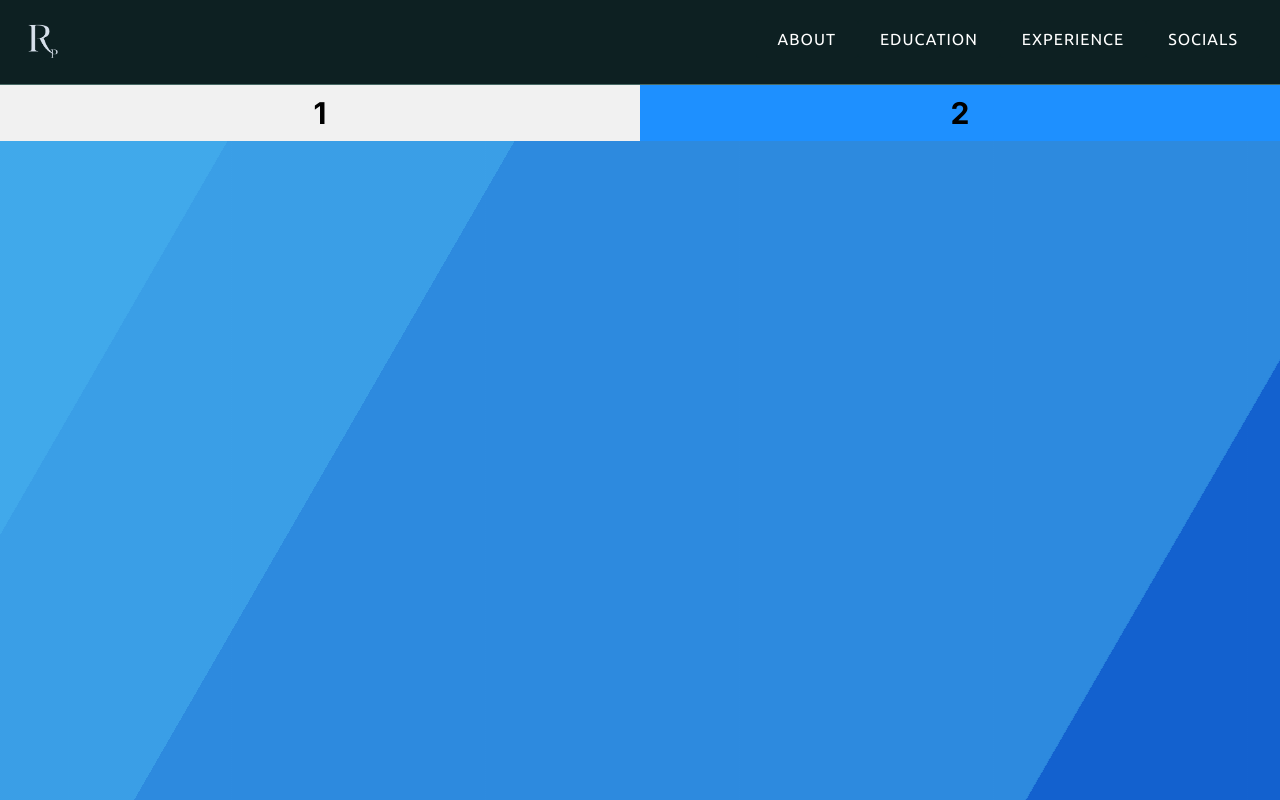
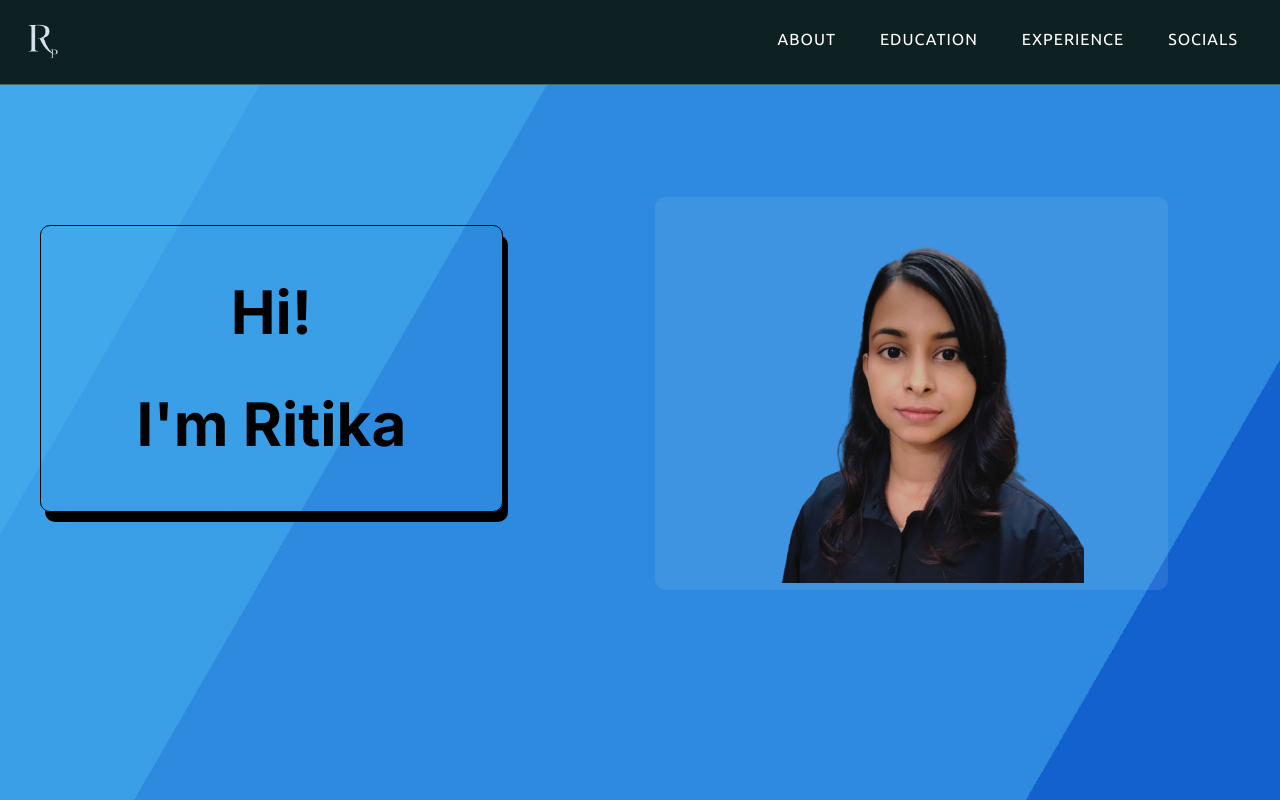
Before and after one commit to Ritika-Pandey01/Portfolio, a React (Create React App) app: page / in a window 1280 px wide. Built offline with nearby package versions, Linux system fonts and the light colour scheme.

Commit message:
Added home page

```diff
--- a/src/Components/Home/Home.jsx
+++ b/src/Components/Home/Home.jsx
@@ -1,5 +1,6 @@
 import React from 'react';
 import "./home.css";
+import myPhoto from "../../assets/photo.png"
 function Home() {
   return (
     <>
@@ -8,8 +9,17 @@ function Home() {
 <div className="bg bg2"></div>
 <div className="content">
 
-  <div class="flex-item-left">1</div>
-  <div class="flex-item-right">2</div>
+  <div class="flex-item-left">
+  <div id='intro'>
+    <h1>Hi!</h1>
+    <h1> I'm Ritika</h1>
+    </div>
+  </div>
+  <div class="flex-item-right">
+  <div className="imageP">
+  <img src={myPhoto} alt="Image"/>
+  </div>
+  </div>
 
 </div>
     </>
--- a/src/Components/Home/home.css
+++ b/src/Components/Home/home.css
@@ -24,17 +24,44 @@
     flex-direction: row;
     font-size: 30px;
     text-align: center;
+    top:40%;
 }
 .flex-item-left {
-    background-color: #f1f1f1;
-    padding: 10px;
+    background-color:transparent;
+    padding: 100px 40px;
     flex: 50%;
+
+
+
+
+  }
+
+  #intro{
+
+    border: 1px solid;
+    border-radius: 10px;
+        padding: 10px;
+        box-shadow: 5px 10px;
+        margin-top: 40px;
+
   }
   .flex-item-right {
-    background-color: dodgerblue;
+    background-color: transparent;
     padding: 10px;
+    margin: 8%;
+
     flex: 50%;
+
   }
+  .imageP{
+    padding:40px 40px 0 40px;
+    background-color: rgba(223, 246, 255,0.1);
+    border-radius: 10px;
+  }
+  .imageP > img{
+    width: 80%;
+  }
+
 
   @media (max-width: 600px) {
     .content {
```
Also changed, not shown: src/assets/photo.png (added).
